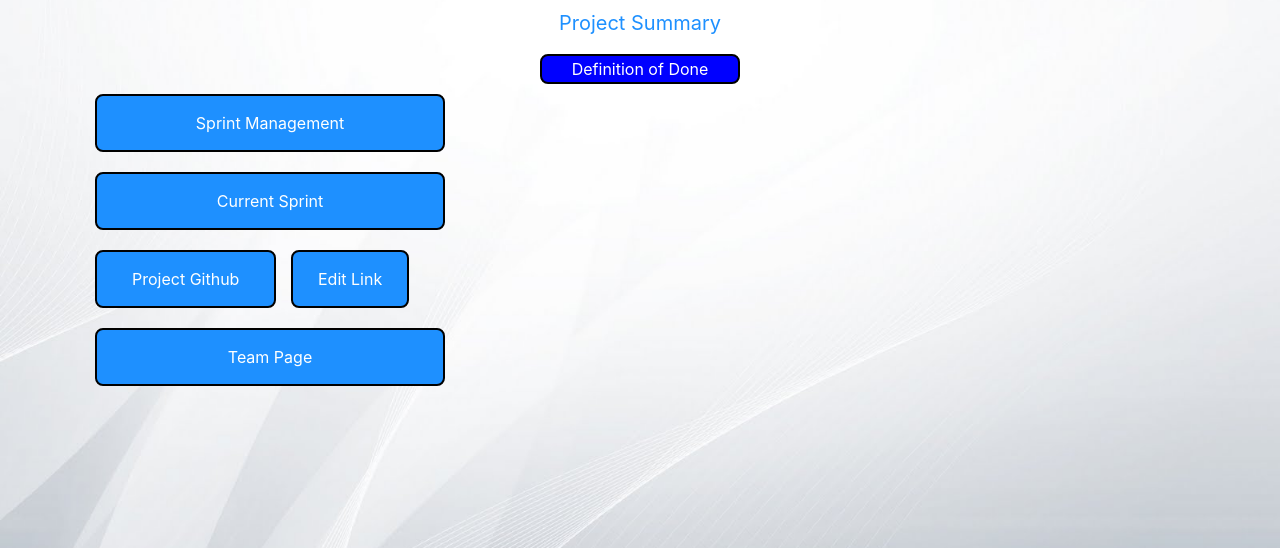
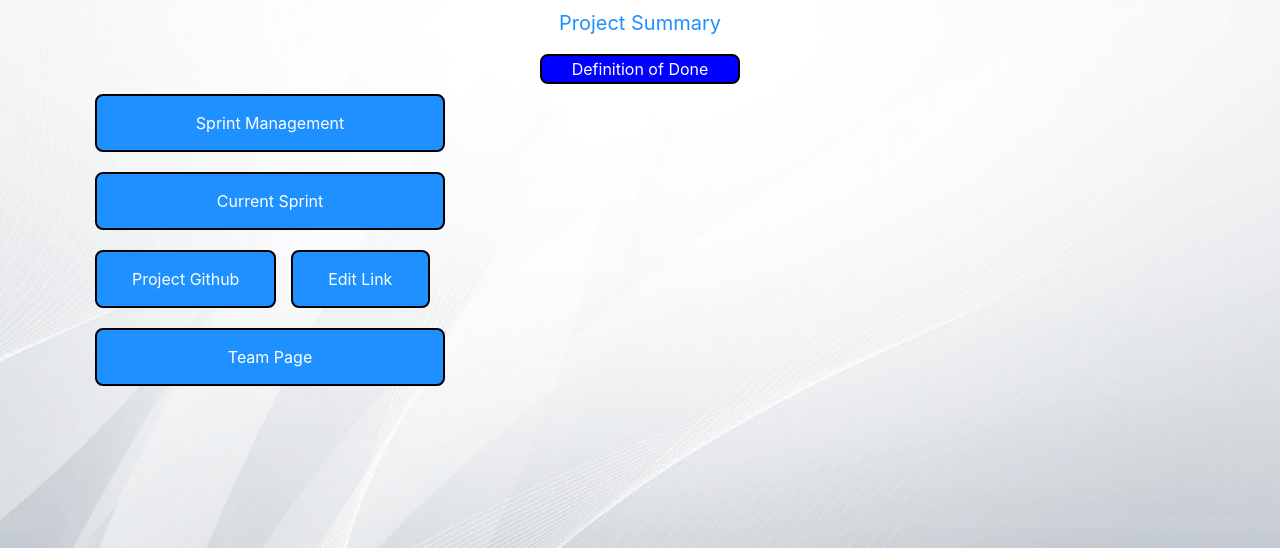
Before and after one commit to myersc7/seniorproject, a Flask app: template app/templates/project.html in a window 1280 px wide. Shown: the part 56-604 px from the top of the page. Run offline with Flask 2, Linux system fonts and the light colour scheme; the template is opened without the code that fills it: most values are stand-ins (such as "Sample title", 1, 10 or a date in 2020); form fields are guessed from the names that the template uses; some libraries are stand-ins or nearby versions.

Commit message:
"Edit Link" in Project Page is now class=project-page-button

```diff
--- a/app/templates/project.html
+++ b/app/templates/project.html
@@ -39,7 +39,7 @@
                             <a href="https://www.github.com/mcninsanity/RowanAgility" class="button project-page-button hvr-shrink">Project Github</a>
                         </div>
                         <div class="col">
-                            <button type="button" class="button github-page-button hvr-shrink" onclick="getLink()">Edit Link</button>
+                            <button type="button" class="button project-page-button hvr-shrink" onclick="getLink()">Edit Link</button>
                         </div>
                     </div>
                 </div>
```
